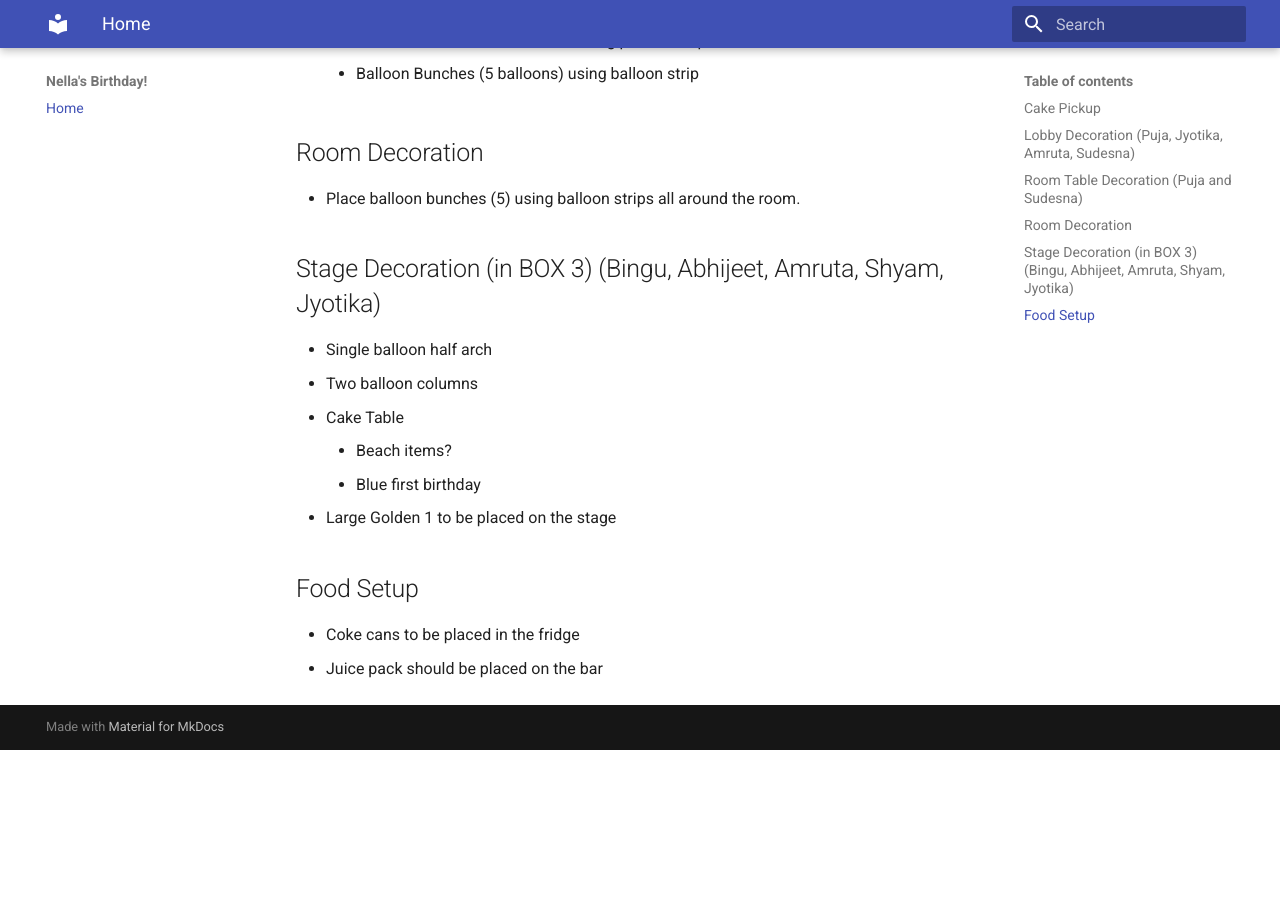
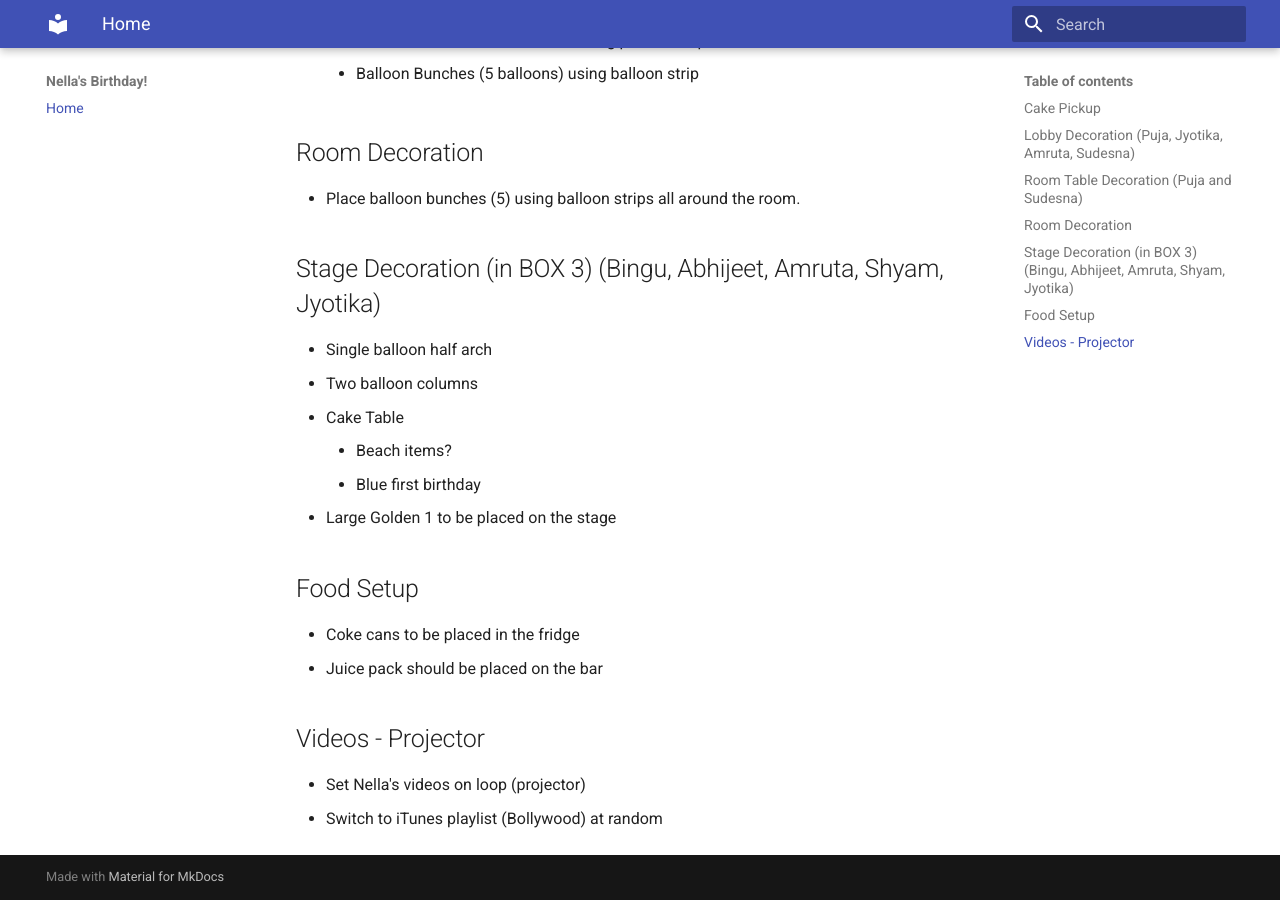
Before and after one commit to bindhyeswari/nellasbirthday, an MkDocs documentation site: the page built from docs/index.md, in a window 1280 px wide and 900 px high, scrolled down 1116 px. Built offline with MkDocs 1.6.1 and Material for MkDocs 9.7.7, drawn with Linux system fonts in a browser that asks for light colours; before the commit the page ends 1866 px from its top, so only the background shows below that.

Commit message:
intermediate

```diff
--- a/docs/index.md
+++ b/docs/index.md
@@ -48,3 +48,7 @@
 ## Food Setup
  - Coke cans to be placed in the fridge
  - Juice pack should be placed on the bar
+
+## Videos - Projector
+ - Set Nella's videos on loop (projector)
+ - Switch to iTunes playlist (Bollywood) at random
```
Also changed, not shown: site/index.html, site/search/search_index.json, 1 other file.
